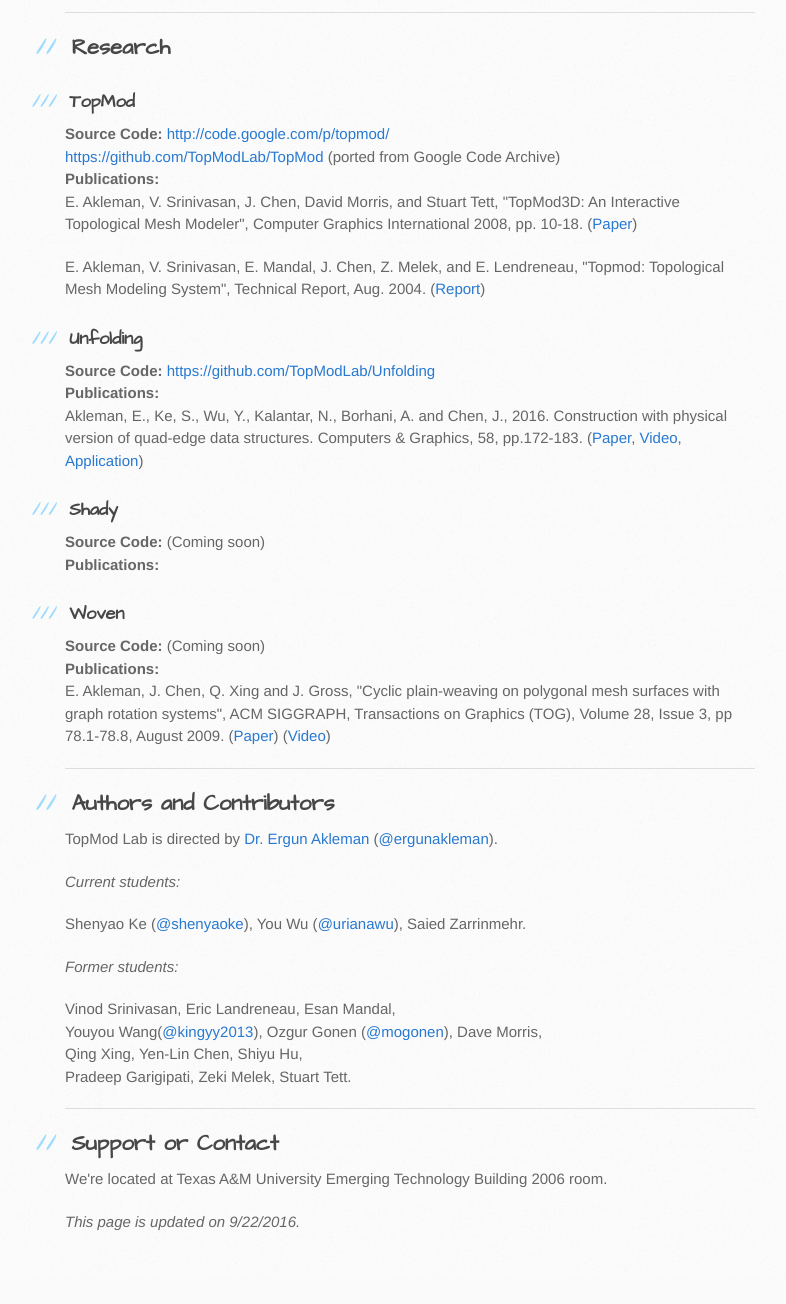
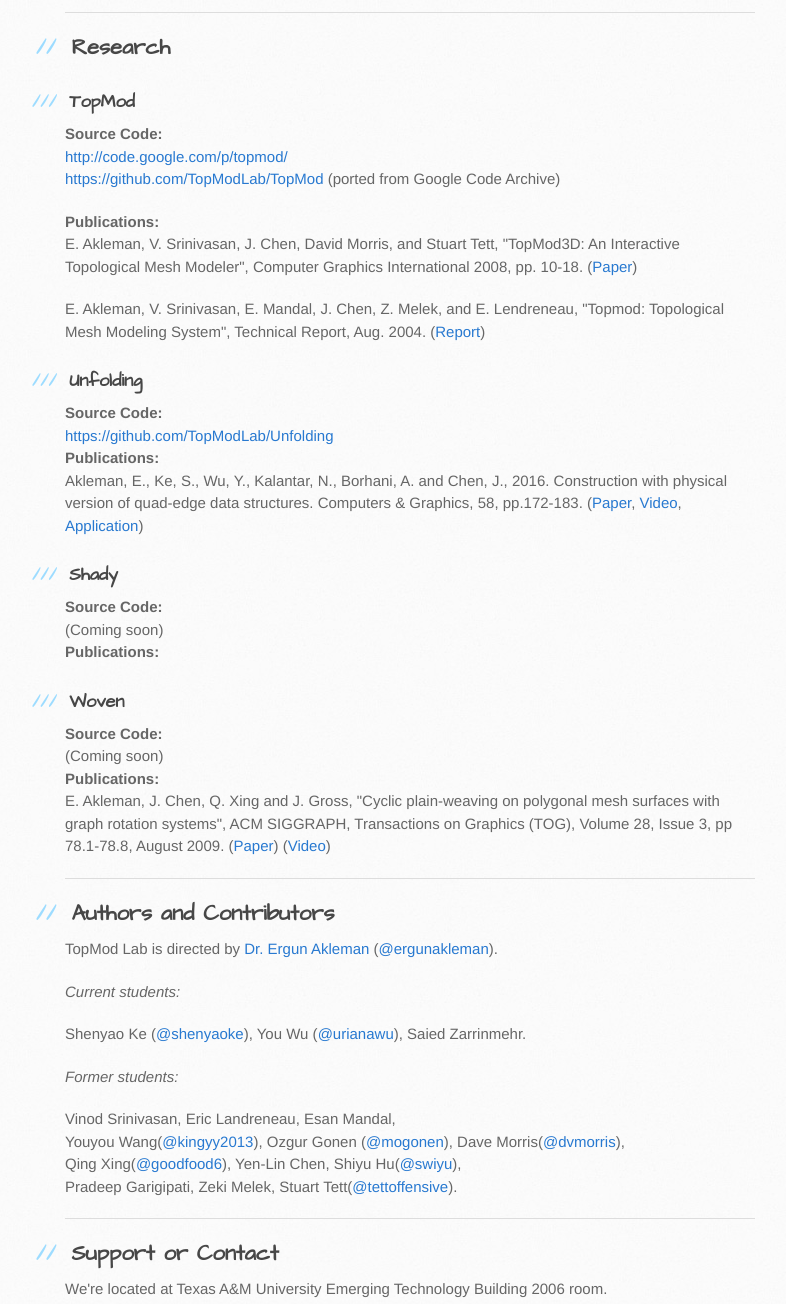
Before and after one commit to TopModLab/topmodlab.github.io, a plain HTML site: page index.html in a window 1280 px wide. Shown: the part 907-2211 px from the top of the page, without its empty margins (105-891 px from the left). Before the commit the page ends 2183 px from the top, so only its background shows below. Drawn offline with Linux system fonts and the light colour scheme.

Commit message:
Replace master branch with page content via GitHub

```diff
--- a/index.html
+++ b/index.html
@@ -71,10 +71,11 @@
 <h3>
 <a id="topmod-1" class="anchor" href="#topmod-1" aria-hidden="true"><span aria-hidden="true" class="octicon octicon-link"></span></a>TopMod</h3>
 
-<p><strong>Source Code:</strong>
+<p><strong>Source Code:</strong><br>
 <a href="http://code.google.com/p/topmod/">http://code.google.com/p/topmod/</a><br>
-<a href="https://github.com/TopModLab/TopMod">https://github.com/TopModLab/TopMod</a> (ported from Google Code Archive)<br>
-<strong>Publications:</strong><br>
+<a href="https://github.com/TopModLab/TopMod">https://github.com/TopModLab/TopMod</a> (ported from Google Code Archive)   </p>
+
+<p><strong>Publications:</strong><br>
 E. Akleman, V. Srinivasan, J. Chen, David Morris, and Stuart Tett, "TopMod3D: An Interactive Topological Mesh Modeler", Computer Graphics International 2008, pp. 10-18. (<a href="http://www.viz.tamu.edu/faculty/ergun/research/topology/papers/cgi08.pdf">Paper</a>)   </p>
 
 <p>E. Akleman, V. Srinivasan, E. Mandal, J. Chen, Z. Melek, and E. Lendreneau, "Topmod: Topological Mesh Modeling System", Technical Report, Aug. 2004. (<a href="http://www.viz.tamu.edu/faculty/ergun/research/topology/papers/system04.pdf">Report</a>)  </p>
@@ -82,7 +83,7 @@
 <h3>
 <a id="unfolding-1" class="anchor" href="#unfolding-1" aria-hidden="true"><span aria-hidden="true" class="octicon octicon-link"></span></a>Unfolding</h3>
 
-<p><strong>Source Code:</strong>
+<p><strong>Source Code:</strong><br>
 <a href="https://github.com/TopModLab/Unfolding">https://github.com/TopModLab/Unfolding</a><br>
 <strong>Publications:</strong><br>
 Akleman, E., Ke, S., Wu, Y., Kalantar, N., Borhani, A. and Chen, J., 2016. Construction with physical version of quad-edge data structures. Computers &amp; Graphics, 58, pp.172-183. (<a href="http://www.sciencedirect.com/science/article/pii/S0097849316300516">Paper</a>, <a href="https://www.youtube.com/watch?v=xpR_3_szq5g">Video</a>, <a href="https://www.youtube.com/watch?v=94FsyZv5Xlw">Application</a>)</p>
@@ -90,14 +91,14 @@
 <h3>
 <a id="shady-1" class="anchor" href="#shady-1" aria-hidden="true"><span aria-hidden="true" class="octicon octicon-link"></span></a>Shady</h3>
 
-<p><strong>Source Code:</strong>
+<p><strong>Source Code:</strong><br>
 (Coming soon)<br>
 <strong>Publications:</strong>  </p>
 
 <h3>
 <a id="woven-1" class="anchor" href="#woven-1" aria-hidden="true"><span aria-hidden="true" class="octicon octicon-link"></span></a>Woven</h3>
 
-<p><strong>Source Code:</strong>
+<p><strong>Source Code:</strong><br>
 (Coming soon)<br>
 <strong>Publications:</strong><br>
 E. Akleman, J. Chen, Q. Xing and J. Gross, "Cyclic plain-weaving on polygonal mesh surfaces with graph rotation systems", ACM SIGGRAPH, Transactions on Graphics (TOG), Volume 28, Issue 3, pp 78.1-78.8, August 2009. (<a href="http://www.viz.tamu.edu/faculty/ergun/research/topology/papers/siggraph09.pdf">Paper</a>) (<a href="http://www.viz.tamu.edu/faculty/ergun/research/topology/videos/PlainWeaving.mov">Video</a>) </p>
@@ -116,9 +117,9 @@
 <p><em>Former students:</em></p>
 
 <p>Vinod Srinivasan, Eric Landreneau, Esan Mandal,<br>
-Youyou Wang(<a href="https://github.com/kingyy2013" class="user-mention">@kingyy2013</a>), Ozgur Gonen (<a href="https://github.com/mogonen" class="user-mention">@mogonen</a>), Dave Morris,<br>
-Qing Xing, Yen-Lin Chen, Shiyu Hu,<br>
-Pradeep Garigipati, Zeki Melek, Stuart Tett.  </p>
+Youyou Wang(<a href="https://github.com/kingyy2013" class="user-mention">@kingyy2013</a>), Ozgur Gonen (<a href="https://github.com/mogonen" class="user-mention">@mogonen</a>), Dave Morris(<a href="https://github.com/dvmorris" class="user-mention">@dvmorris</a>),<br>
+Qing Xing(<a href="https://github.com/goodfood6" class="user-mention">@goodfood6</a>), Yen-Lin Chen, Shiyu Hu(<a href="https://github.com/swiyu" class="user-mention">@swiyu</a>),<br>
+Pradeep Garigipati, Zeki Melek, Stuart Tett(<a href="https://github.com/tettoffensive" class="user-mention">@tettoffensive</a>).  </p>
 
 <hr>
 
```
Also changed, not shown: params.json (+1 -1 lines).
